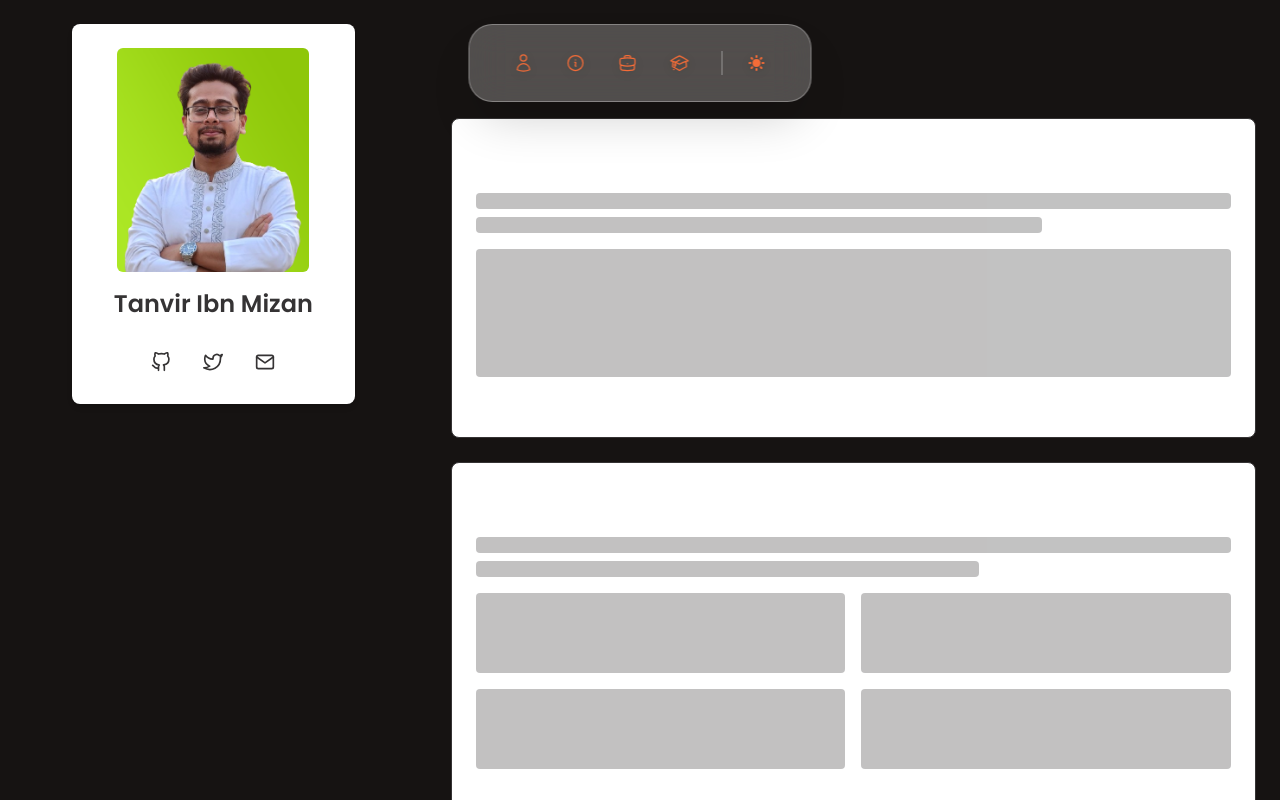
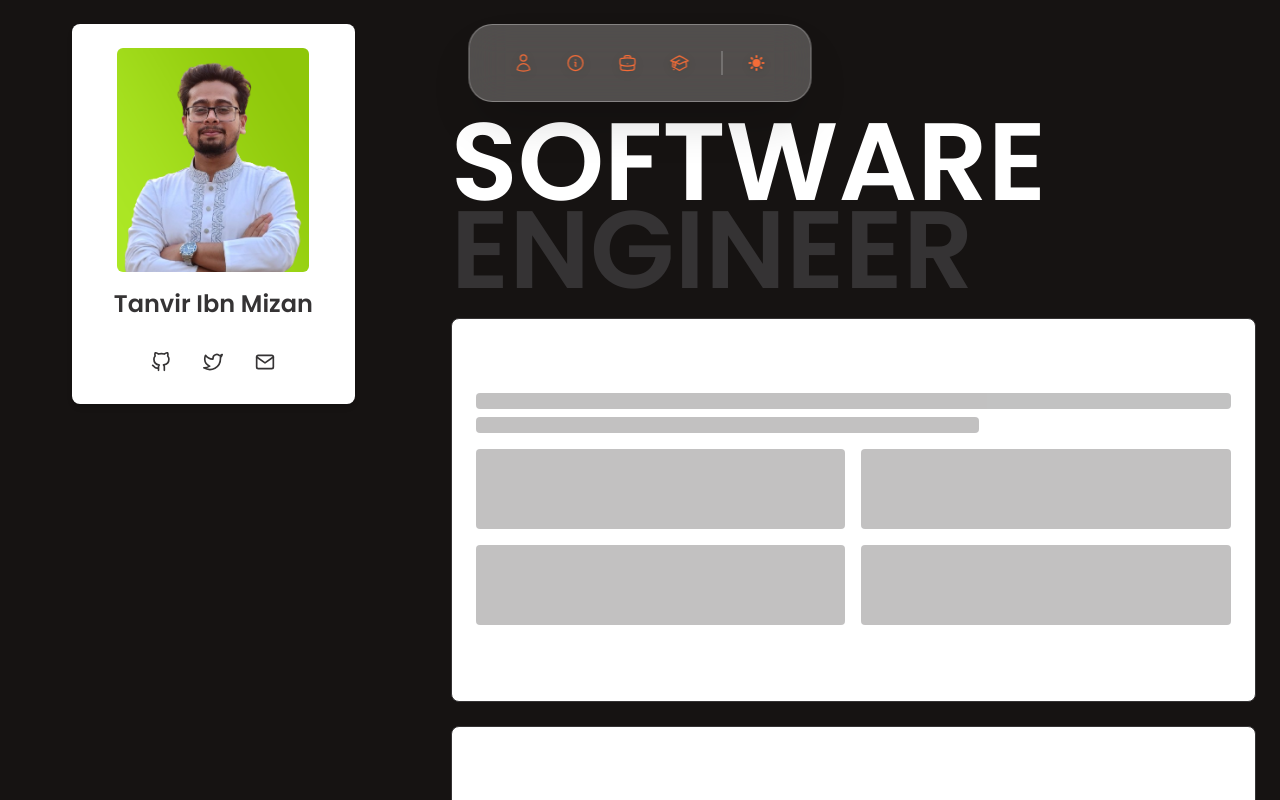
Before and after one commit to 7ANV1R/7ANV1R.github.io, a React (Vite) app: page / in a window 1280 px wide. Built offline with nearby package versions, Linux system fonts and the light colour scheme.

Commit message:
feat: implement SectionTitle component and update About section to use it

```diff
--- a/src/components/sections/About.jsx
+++ b/src/components/sections/About.jsx
@@ -1,14 +1,17 @@
 import React from 'react';
 import Card from '../ui/Card';
 import Skeleton from '../ui/Skeleton';
+import SectionTitle from '../ui/SectionTitle';
 
-const About = ({ className = "" }) => {
+const About = () => {
   return (
-    <Card title="About" className={`h-80 ${className}`}>
-      <Skeleton className="mb-2" />
-      <Skeleton width="w-3/4" className="mb-4" />
-      <Skeleton height="h-32" />
-    </Card>
+    <>
+      {/* large designation */}
+      <SectionTitle
+        primaryText="SOFTWARE"
+        secondaryText="ENGINEER"
+      />
+    </>
   );
 };
 
--- /dev/null
+++ b/src/components/ui/SectionTitle.jsx
@@ -0,0 +1,33 @@
+import React from 'react';
+
+const SectionTitle = ({ primaryText, secondaryText, fontSize = '110px' }) => {
+  return (
+    <div className="text-left leading-none">
+      <h1
+        className="font-semibold"
+        style={{
+          color: 'var(--text-primary)',
+          fontSize: fontSize,
+          lineHeight: '0.8',
+          marginBottom: '0',
+        }}
+      >
+        {primaryText}
+      </h1>
+      <h1
+        className="font-semibold"
+        style={{
+          color: 'var(--text-secondary)',
+          fontSize: fontSize,
+          lineHeight: '0.8',
+          marginTop: '0',
+          marginBottom: '0',
+        }}
+      >
+        {secondaryText}
+      </h1>
+    </div>
+  );
+};
+
+export default SectionTitle;
```
